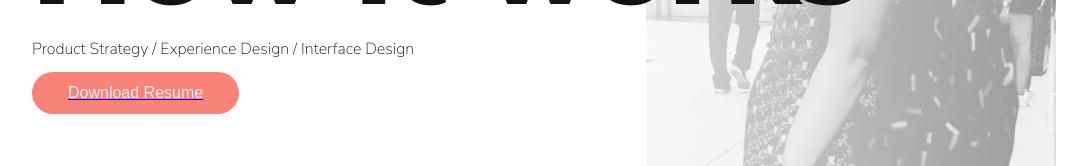
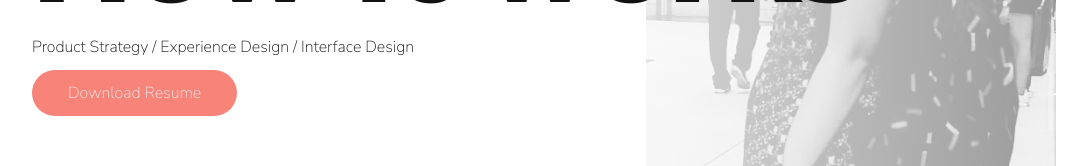
Before and after one commit to christineslfok/christineslfok, a plain HTML site: page index.html in a window 1280 px wide. Shown: the part 458-624 px from the top of the page, without its empty margins (96-1183 px from the left). Drawn offline with Linux system fonts and the light colour scheme.

Commit message:
change download resume button into link

```diff
--- a/assets/input.scss
+++ b/assets/input.scss
@@ -168,18 +168,16 @@ textarea {
 	height: 24px;
 }
 
-button {
+.btn-primary {
 	display: block;
 	border: transparent;
 	border-radius: 48px;
+	width: fit-content;
 	min-width: 120px;
-}
-
-button.primary {
+    text-decoration: none;
 	color: $primary-white;
 	background-color: $brand-color;
 	padding: 12px 36px;
-
 }
 
 // End of UI Components
--- a/index.html
+++ b/index.html
@@ -29,7 +29,7 @@
 		<div class="text vertical-center">
 			<h1>Design is <br>How it works</h1>
 			<p>Product Strategy / Experience Design / Interface Design</p>
-			<a href="assets/resume_christineFok.pdf"><button class="primary">Download Resume</button></a>
+			<a href="assets/resume_christineFok.pdf" class="btn-primary">Download Resume</a>
 			<div class="divider"></div>
 		</div>
 		<div class="icons">
@@ -117,7 +117,7 @@
 				<p>And lastly, one sentence to remember me by :- </p>
 				<h3>Stay hungry, stay foolish - figuratively and literally.</h3>
 			</p>
-			<a href="assets/resume_christineFok.pdf"><button class="primary">Download Resume</button></a>
+			<a href="assets/resume_christineFok.pdf" class="btn-primary">Download Resume</a>
 		</div>
 	</div>
 
```
Also changed, not shown: assets/output.css, 1 other file.
